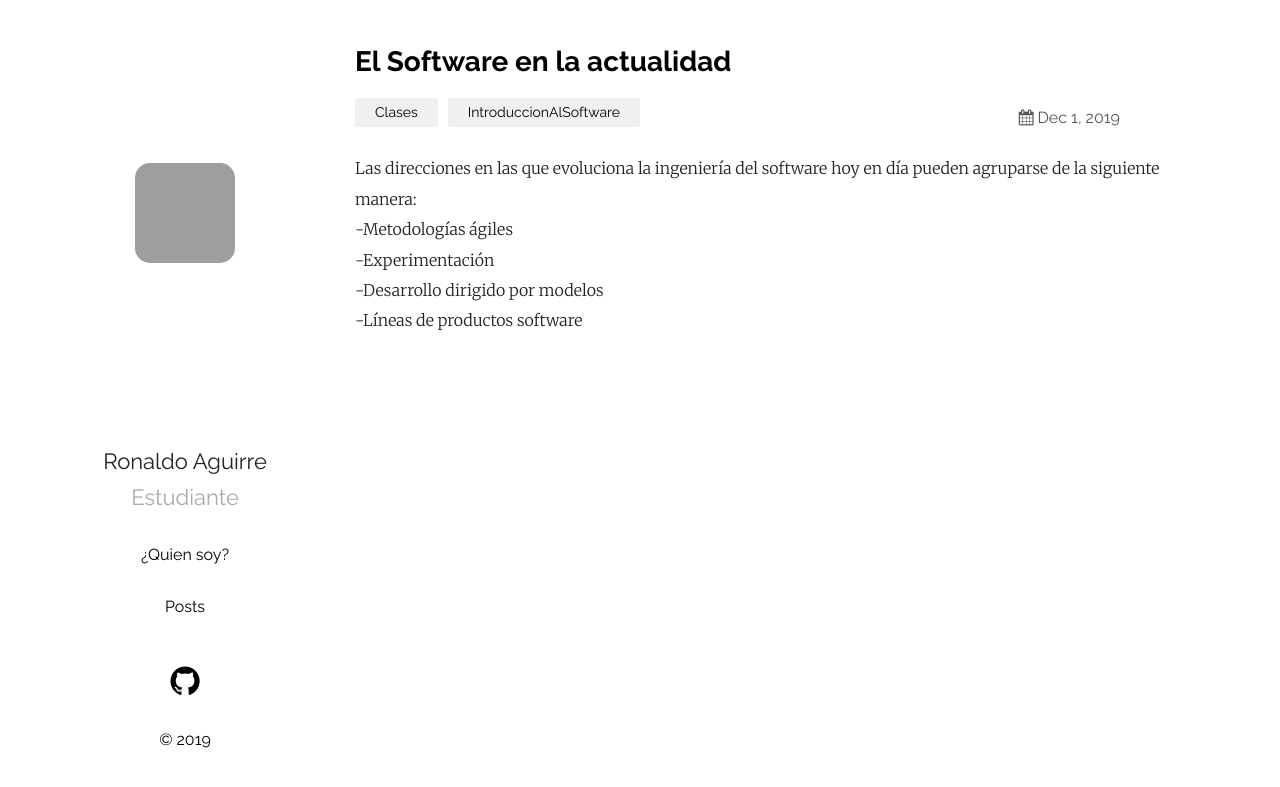
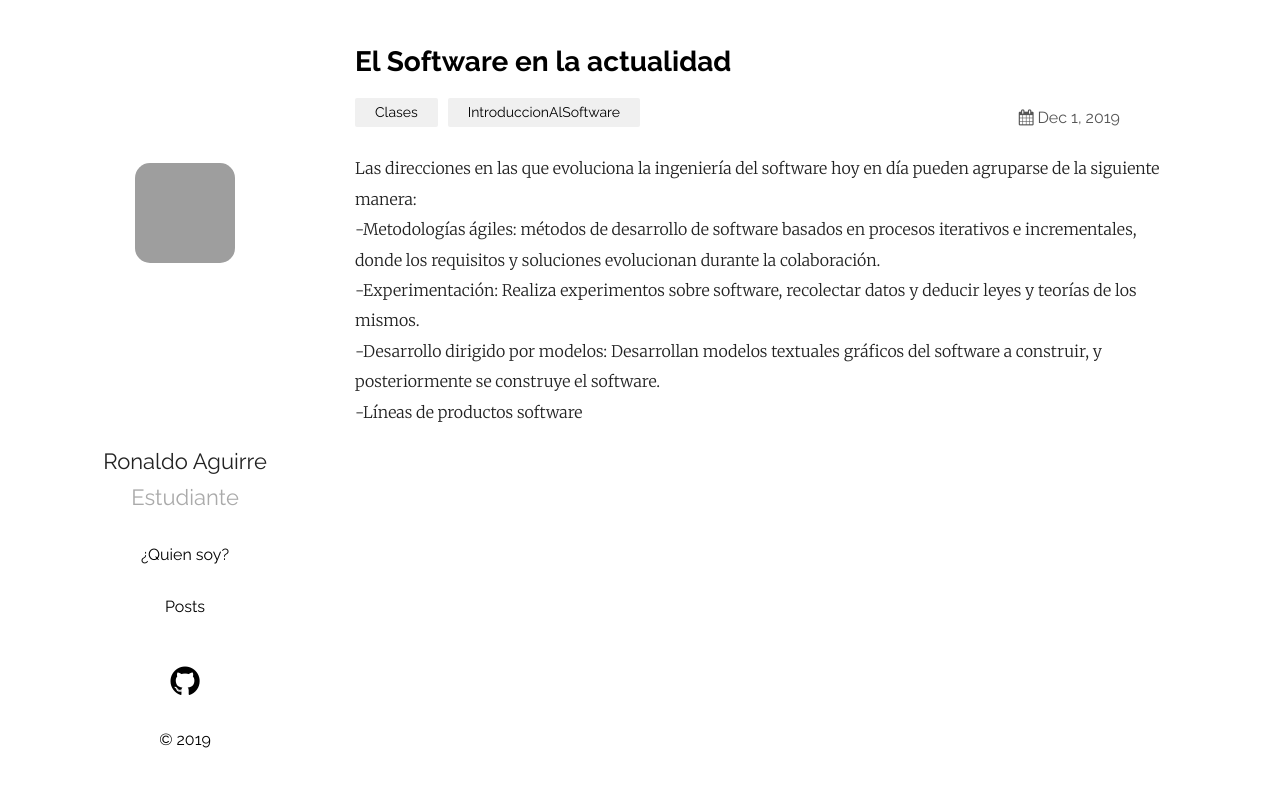
Before and after one commit to RonaldoJa/RonaldoJa.github.io, a Jekyll site: the page built from _posts/2019-03-23-SoftActualidad.markdown, in a window 1280 px wide, cut to the strip 0-787 px from the top of the page. Built offline with Jekyll 4.4.1, drawn with Linux system fonts in a browser that asks for light colours; grey boxes are pictures that could not be loaded.

Commit message:
Update 2019-03-23-SoftActualidad.markdown

```diff
--- a/_posts/2019-03-23-SoftActualidad.markdown
+++ b/_posts/2019-03-23-SoftActualidad.markdown
@@ -6,7 +6,7 @@ categories: Clases IntroduccionAlSoftware
 ---
 
 <p>Las direcciones en las que evoluciona la ingeniería del software hoy en día pueden agruparse de la siguiente manera:<br>
--Metodologías ágiles<br>
--Experimentación<br>
--Desarrollo dirigido por modelos<br>
+-Metodologías ágiles: métodos de desarrollo de software basados en procesos iterativos e incrementales, donde los requisitos y soluciones evolucionan durante la colaboración.<br>
+-Experimentación: Realiza experimentos sobre software, recolectar datos y deducir leyes y teorías de los mismos.<br>
+-Desarrollo dirigido por modelos: Desarrollan modelos textuales  gráficos del software a construir, y posteriormente se construye el software.<br>
 -Líneas de productos software</p>
```
